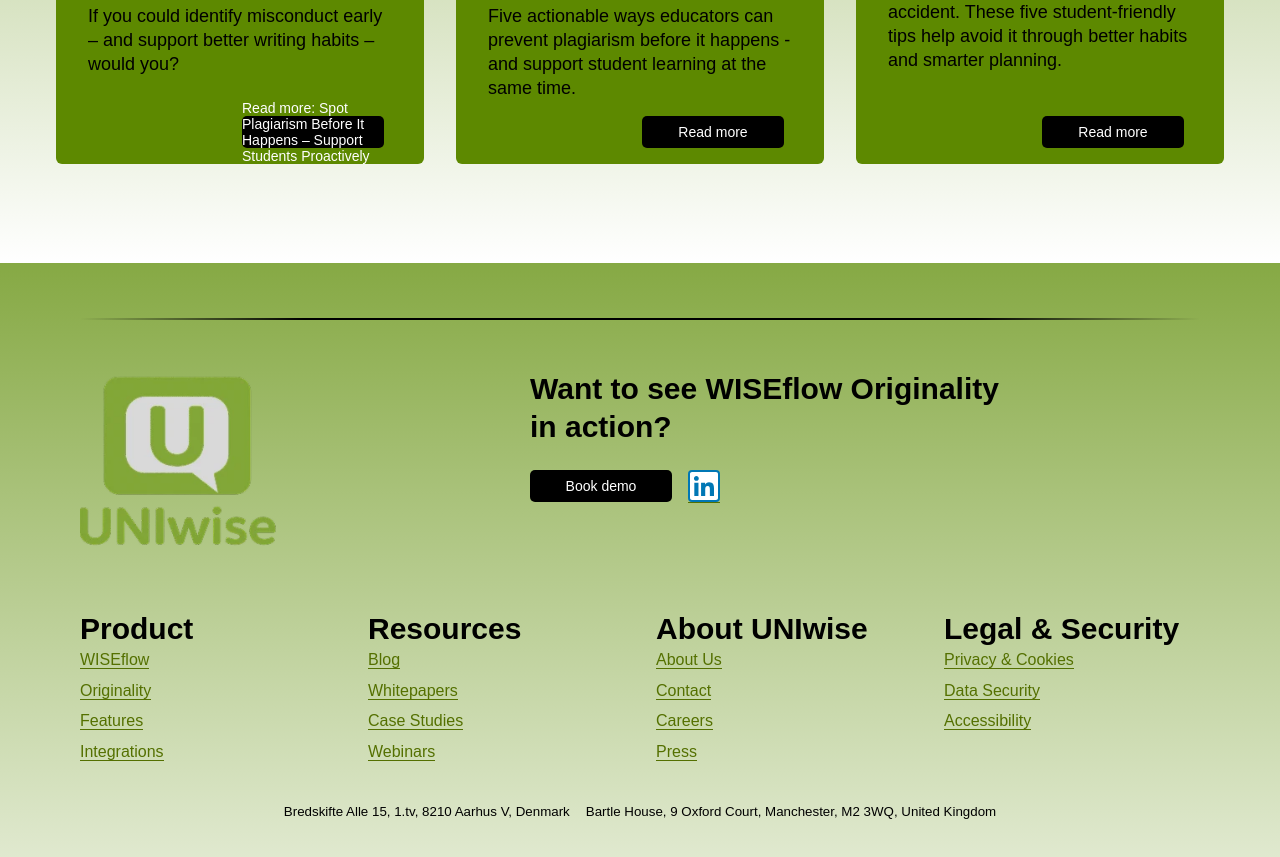
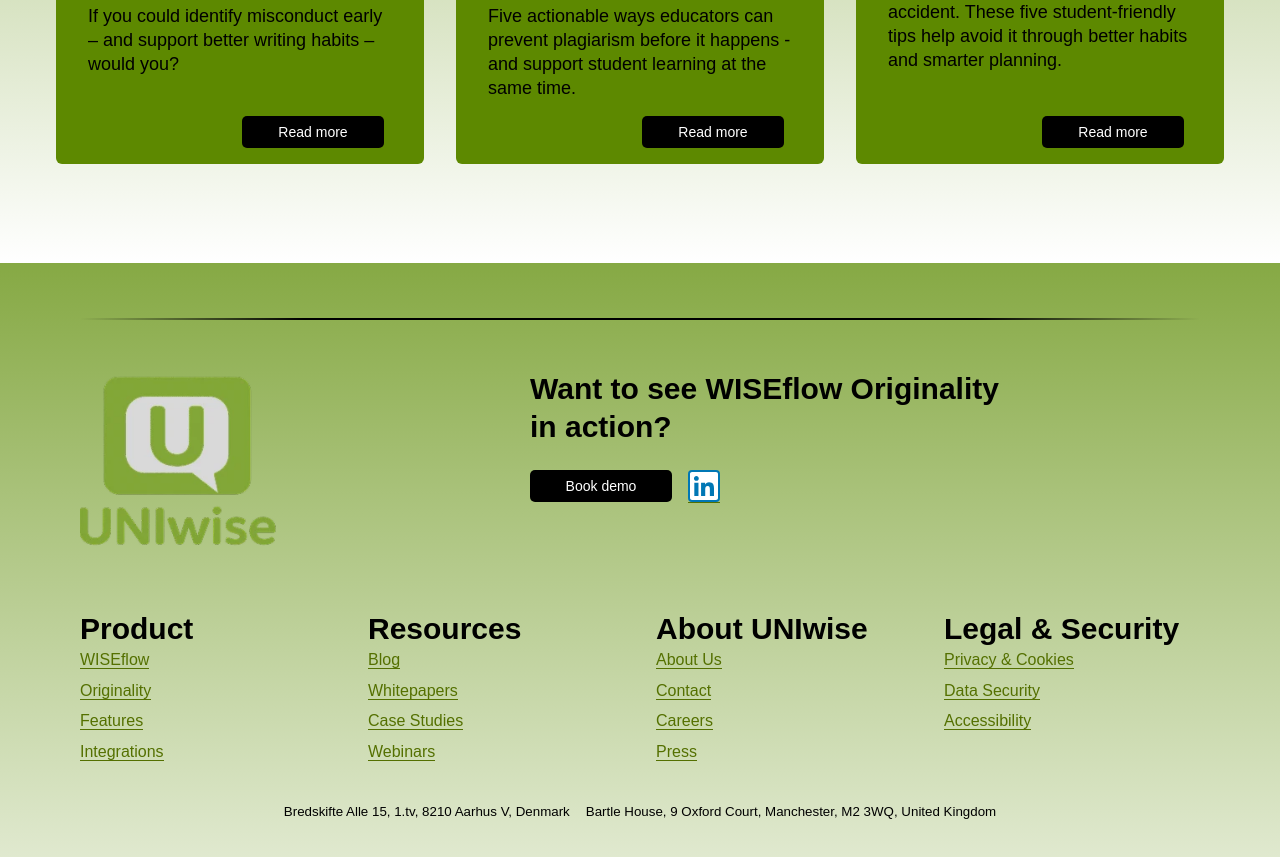
Before and after one commit to Rafy01/uniwise_originality, a React (Vite) app: page /originality in a window 1280 px wide. Shown: the part 2137-2994 px from the top of the page. Built offline with nearby package versions, Linux system fonts and the light colour scheme.

Commit message:
test: update CTA label for clarity and remove unnecessary aria-label in helpStudents blog card

```diff
--- a/index.html
+++ b/index.html
@@ -5,8 +5,8 @@
   <meta charset="UTF-8" />
   <meta name="viewport" content="width=device-width, initial-scale=1.0" />
   <title>Originality</title>
-    <meta name="robots" content="noindex, nofollow" />
-        <meta name="googlebot" content="noindex, nofollow" />
+    <!-- <meta name="robots" content="noindex, nofollow" /> -->
+        <!-- <meta name="googlebot" content="noindex, nofollow" /> -->
 
   <script async src="https://static.klaviyo.com/onsite/js/klaviyo.js?company_id=SCHnCx"></script>
 
--- a/src/data/blogs/help-students.tsx
+++ b/src/data/blogs/help-students.tsx
@@ -11,11 +11,9 @@ export const helpStudents: BlogCard & {
   excerpt:
     "If you could identify misconduct early – and support better writing habits – would you?",
   cta: {
-    label:
-      "Read more: Spot Plagiarism Before It Happens – Support Students Proactively",
+    label: "Read more ",
     href: "/blog/help-students-before-they-plagiarise",
-    "aria-label":
-      "Read more: Spot Plagiarism Before It Happens – Support Students Proactively",
+
   },
   date: "2025-05-25",
   imageUrl: "/plagiarism-mindsets.webp",
```
